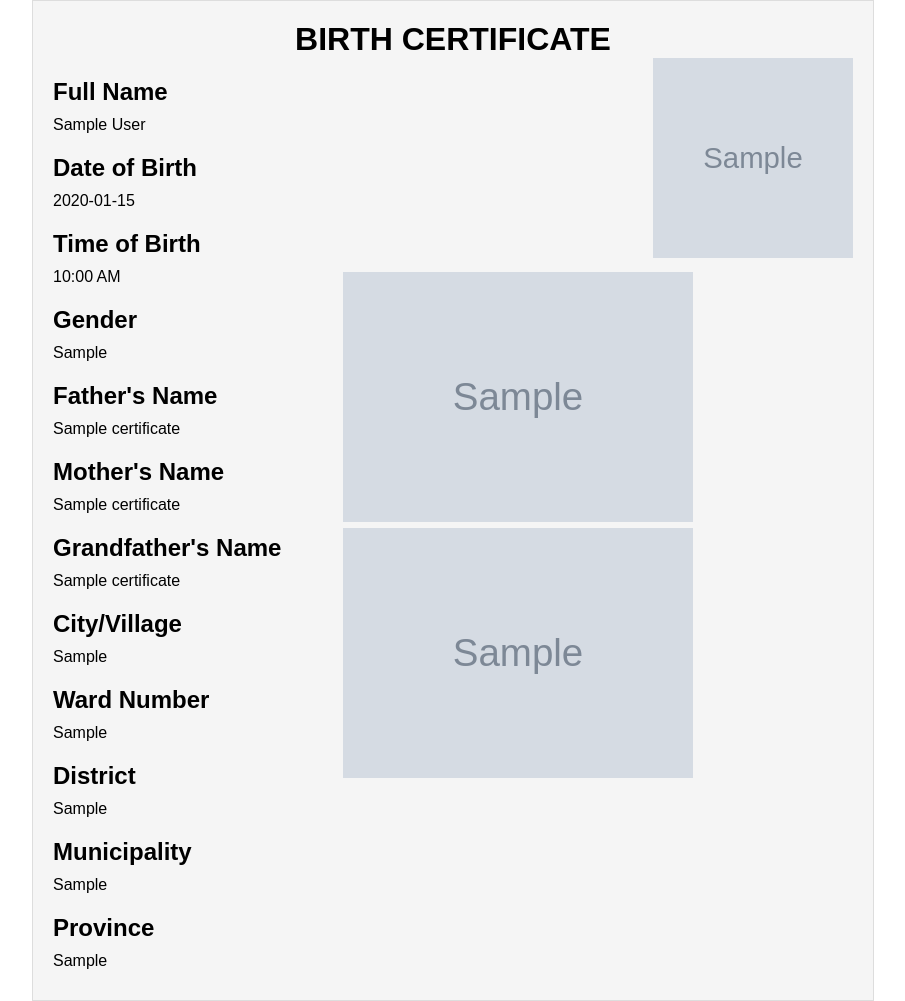
After one commit to Aashish-Lam/E-Government-project, a PHP site: page /view_certificate.php in a window 1280 px wide. The commit adds this page. Shown: the whole page, without its empty margins (187-1092 px from the left). Run offline with PHP 8.4, Linux system fonts and the light colour scheme; tables that the repository leaves empty hold one stand-in row (values such as "Sample post"); grey boxes marked "Sample" are stand-in pictures.

Commit message:
sharad changes
insert and retrieve form data

```diff
--- a/birth_form.css
+++ b/birth_form.css
@@ -1,7 +1,7 @@
-body {
+section {
     font-family: Arial, sans-serif;
     margin: 0;
-    padding: 20px;
+    padding: 30px;
   }
 
   h1 {
--- a/header.php
+++ b/header.php
@@ -30,7 +30,7 @@
         </div>
         <ul class="nav-links">
           <li><a href="index.php" >Home</a></li>
-          <li><a href="certificate.php" >Certificate</a></li>
+          <li><a href="view_certificate.php" >Certificate</a></li>
           <li><a href="about.php" >About Us</a></li>
           <li><a href="contact.php" >Contact</a></li>
           <!-- <li><button id="myButton">Profile</button></li> -->
--- /dev/null
+++ b/view_certificate.php
@@ -0,0 +1,141 @@
+<?php
+// Connect to the database
+$servername = "localhost";
+$username = "root";
+$password = "";
+$dbname = "birth_certificates";
+
+$conn = new mysqli($servername, $username, $password, $dbname);
+
+// Check the connection
+if ($conn->connect_error) {
+    die("Connection failed: " . $conn->connect_error);
+}
+
+// Retrieve data from the database
+$sql = "SELECT * FROM u_certificates ORDER BY id DESC LIMIT 1";
+$result = $conn->query($sql);
+
+$row_count = $result->num_rows;
+if ($row_count) {
+    // Output data of each row
+    while ($row = $result->fetch_assoc()) {
+        $full_name = $row["full_name"];
+        $dob = $row["date_of_birth"];
+        $tob = date("h:i A", strtotime($row["time_of_birth"]));
+        $pp_image = $row["pp_image"];
+        $doc_image = $row["document_image"];
+        $c_image = $row["citizenship_image"];
+        $gender = $row["gender"];
+        $father_name = $row["father_name"];
+        $mother_name = $row["mother_name"];
+        $grandfather_name = $row["grandfather_name"];
+        $p_city = $row["p_city"];
+        $p_ward = $row["p_ward"];
+        $p_district = $row["p_district"];
+        $p_municipality = $row["p_municipality"];
+        $p_province = $row["p_province"];
+    }
+} else {
+    echo "0 results";
+}
+$conn->close();
+?>
+
+<!DOCTYPE html>
+<html>
+<head>
+    <title>Birth Certificate</title>
+    <style>
+        body {
+            font-family: Arial, sans-serif;
+            font-size: 12pt;
+            margin: 0;
+            padding: 0;
+        }
+        .container {
+            width: 800px;
+            margin: 0 auto;
+            padding: 20px;
+            background-color: #f5f5f5;
+            border: 1px solid #ddd;
+        }
+        h1 {
+            font-size: 24pt;
+            text-align: center;
+            margin: 0;
+            padding: 0;
+        }
+        h2 {
+            font-size: 18pt;
+            margin: 20px 0 10px;
+            padding: 0;
+        }
+        .info {
+            margin: 10px 0;
+        }
+        label {
+            display: inline-block;
+            width: 120px;
+            font-weight: bold;
+        }
+
+        img {
+            height: 200px;
+            width: 200px;
+            float: right;
+        }
+
+        #img2 {
+            position: absolute;
+            right: 25rem;
+            top: 17rem;
+            width: 350px;
+            height: 250px;
+        }
+
+        #img3 {
+            position: absolute;
+            right: 25rem;
+            top: 33rem;
+            width: 350px;
+            height: 250px;
+        }
+    </style>
+</head>
+<body>
+    <div class="container">
+        <h1>BIRTH CERTIFICATE</h1>
+
+        <img src="uploaded_img/<?= $pp_image; ?>" alt="" id="img1">
+        <img src="uploaded_img/<?= $doc_image; ?>" alt="" id="img2">
+        <img src="uploaded_img/<?= $c_image; ?>" alt="" id="img3">
+
+        <h2>Full Name</h2>
+        <p class="info"><?php echo $full_name; ?></p>
+        <h2>Date of Birth</h2>
+        <p class="info"><?php echo $dob; ?></p>
+        <h2>Time of Birth</h2>
+        <p class="info"><?php echo $tob; ?></p>
+        <h2>Gender</h2>
+        <p class="info"><?php echo $gender; ?></p>
+        <h2>Father's Name</h2>
+        <p class="info"><?php echo $father_name; ?></p>
+        <h2>Mother's Name</h2>
+        <p class="info"><?php echo $mother_name; ?></p>
+        <h2>Grandfather's Name</h2>
+        <p class="info"><?php echo $grandfather_name; ?></p>
+        <h2>City/Village</h2>
+        <p class="info"><?php echo $p_city; ?></p>
+        <h2>Ward Number</h2>
+        <p class="info"><?php echo $p_ward; ?></p>
+        <h2>District</h2>
+        <p class="info"><?php echo $p_district; ?></p>
+        <h2>Municipality</h2>
+        <p class="info"><?php echo $p_municipality; ?></p>
+        <h2>Province</h2>
+        <p class="info"><?php echo $p_province; ?></p>
+    </div>
+    </div>
+</body>
+</html>
```
Also changed, not shown: birth_form.php (+128 -24 lines), database.sql (+25 -0 lines), header.css (+7 -0 lines), uploaded_img/back.jpg (added), uploaded_img/fordv.jpg (added), uploaded_img/front.jpg (added), uploaded_img/my-passport-photo.jpg (added), uploaded_img/re22.png (added).
